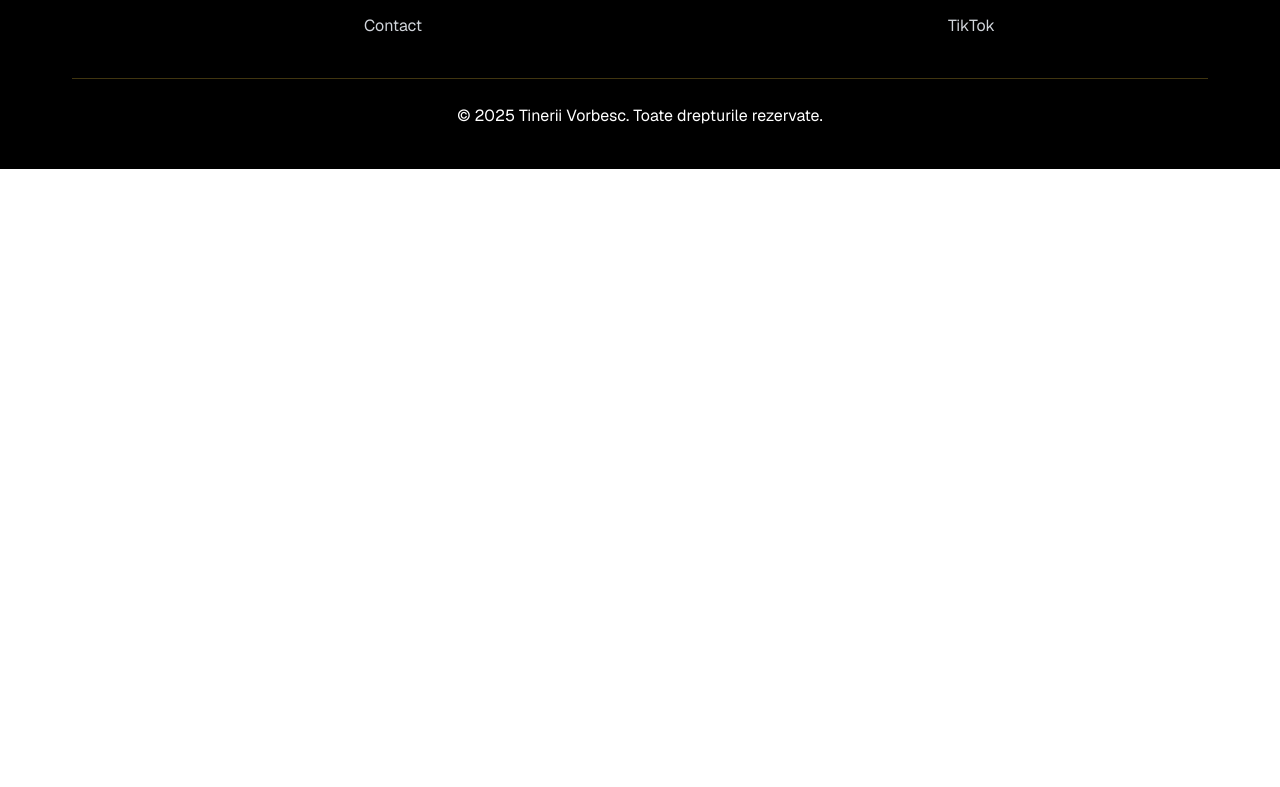
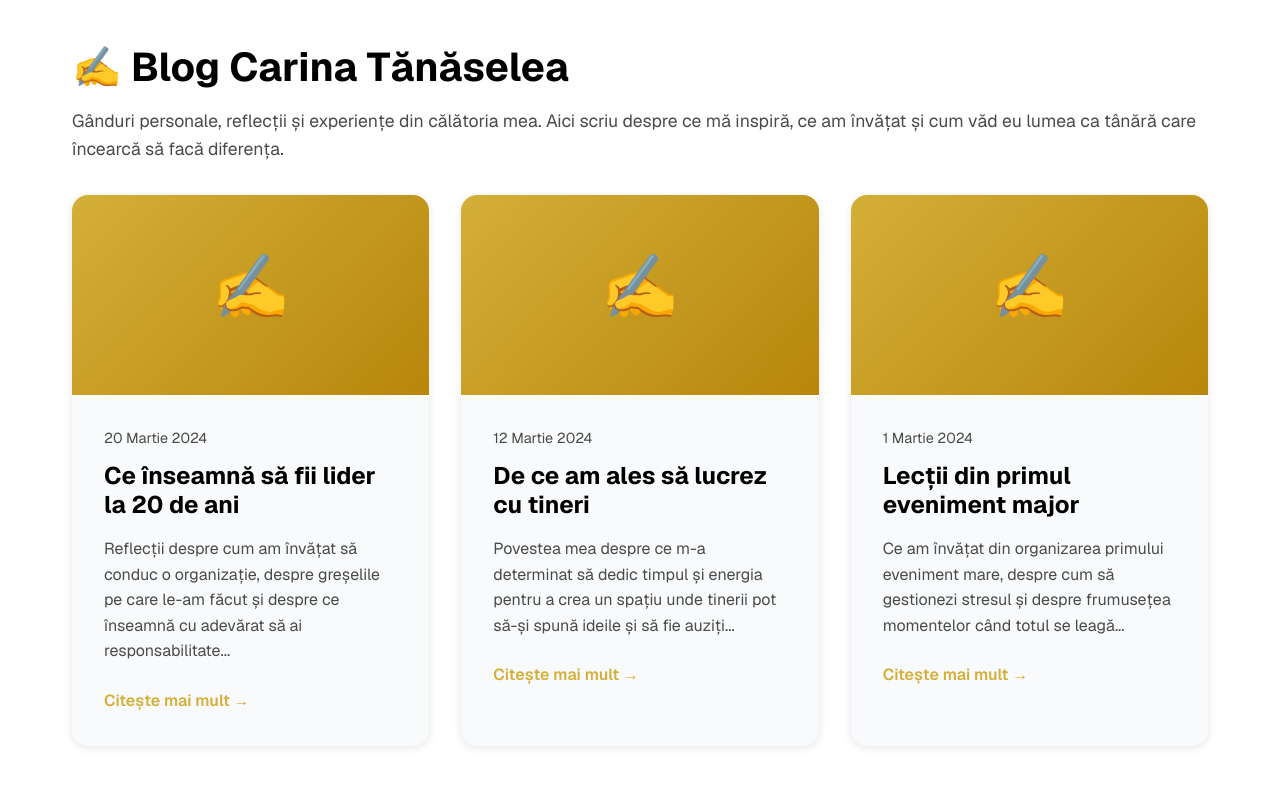
Before and after one commit to zyreoo/tineriivorbesc, a Next.js app: page /blog in a window 1280 px wide. Shown: the part 1253-2040 px from the top of the page. Before the commit the page ends 1422 px from the top, so only its background shows below. Built offline with nearby package versions, Linux system fonts and the light colour scheme.

Commit message:
rearrange the blog section and the projects section

```diff
--- a/src/app/blog/page.js
+++ b/src/app/blog/page.js
@@ -16,6 +16,12 @@ export default function Blog() {
 
       <section className={styles.section}>
         <div className={styles.container}>
+          <div className={styles.blogSection}>
+            <h2 className={styles.sectionTitle}>📖 Blog Povești Tinerii Vorbesc</h2>
+            <p className={styles.sectionDescription}>
+              Povești, reflecții și momente din viața organizației. Aici găsești tot ce se întâmplă
+              în spatele cortinei și cum am ajuns să construim o comunitate de tineri care vor să facă diferența.
+            </p>
             <div className={styles.articlesGrid}>
               <article className={styles.articleCard}>
                 <div className={styles.articleImage}>
@@ -67,6 +73,69 @@ export default function Blog() {
               </article>
             </div>
           </div>
+        </div>
+      </section>
+
+      <section className={styles.section}>
+        <div className={styles.container}>
+          <div className={styles.blogSection}>
+            <h2 className={styles.sectionTitle}>✍️ Blog Carina Tănăselea</h2>
+            <p className={styles.sectionDescription}>
+              Gânduri personale, reflecții și experiențe din călătoria mea. Aici scriu despre ce mă
+              inspiră, ce am învățat și cum văd eu lumea ca tânără care încearcă să facă diferența.
+            </p>
+            <div className={styles.articlesGrid}>
+              <article className={styles.articleCard}>
+                <div className={styles.articleImage}>
+                  <p>✍️</p>
+                </div>
+                <div className={styles.articleContent}>
+                  <span className={styles.articleDate}>20 Martie 2024</span>
+                  <h2>Ce înseamnă să fii lider la 20 de ani</h2>
+                  <p className={styles.articleExcerpt}>
+                    Reflecții despre cum am învățat să conduc o organizație, despre greșelile
+                    pe care le-am făcut și despre ce înseamnă cu adevărat să ai responsabilitate...
+                  </p>
+                  <Link href="#" className={styles.readMore}>
+                    Citește mai mult →
+                  </Link>
+                </div>
+              </article>
+              <article className={styles.articleCard}>
+                <div className={styles.articleImage}>
+                  <p>✍️</p>
+                </div>
+                <div className={styles.articleContent}>
+                  <span className={styles.articleDate}>12 Martie 2024</span>
+                  <h2>De ce am ales să lucrez cu tineri</h2>
+                  <p className={styles.articleExcerpt}>
+                    Povestea mea despre ce m-a determinat să dedic timpul și energia pentru a
+                    crea un spațiu unde tinerii pot să-și spună ideile și să fie auziți...
+                  </p>
+                  <Link href="#" className={styles.readMore}>
+                    Citește mai mult →
+                  </Link>
+                </div>
+              </article>
+              <article className={styles.articleCard}>
+                <div className={styles.articleImage}>
+                  <p>✍️</p>
+                </div>
+                <div className={styles.articleContent}>
+                  <span className={styles.articleDate}>1 Martie 2024</span>
+                  <h2>Lecții din primul eveniment major</h2>
+                  <p className={styles.articleExcerpt}>
+                    Ce am învățat din organizarea primului eveniment mare, despre cum să gestionezi
+                    stresul și despre frumusețea momentelor când totul se leagă...
+                  </p>
+                  <Link href="#" className={styles.readMore}>
+                    Citește mai mult →
+                  </Link>
+                </div>
+              </article>
+            </div>
+          </div>
+        </div>
       </section>
     </div>
   );
--- a/src/app/blog/page.module.css
+++ b/src/app/blog/page.module.css
@@ -31,6 +31,23 @@
 
 .section {
   padding: 4rem 0;
+}
+
+.blogSection {
+  margin-bottom: 4rem;
+}
+
+.sectionTitle {
+  font-size: 2.5rem;
+  margin-bottom: 1rem;
+  color: var(--text-primary);
+}
+
+.sectionDescription {
+  font-size: 1.1rem;
+  color: var(--text-secondary);
+  margin-bottom: 2rem;
+  line-height: 1.6;
 }
 
 .articlesGrid {
```
Also changed, not shown: src/app/proiecte/page.js (+44 -20 lines). Lines whose indentation alone changed are shown as unchanged.
